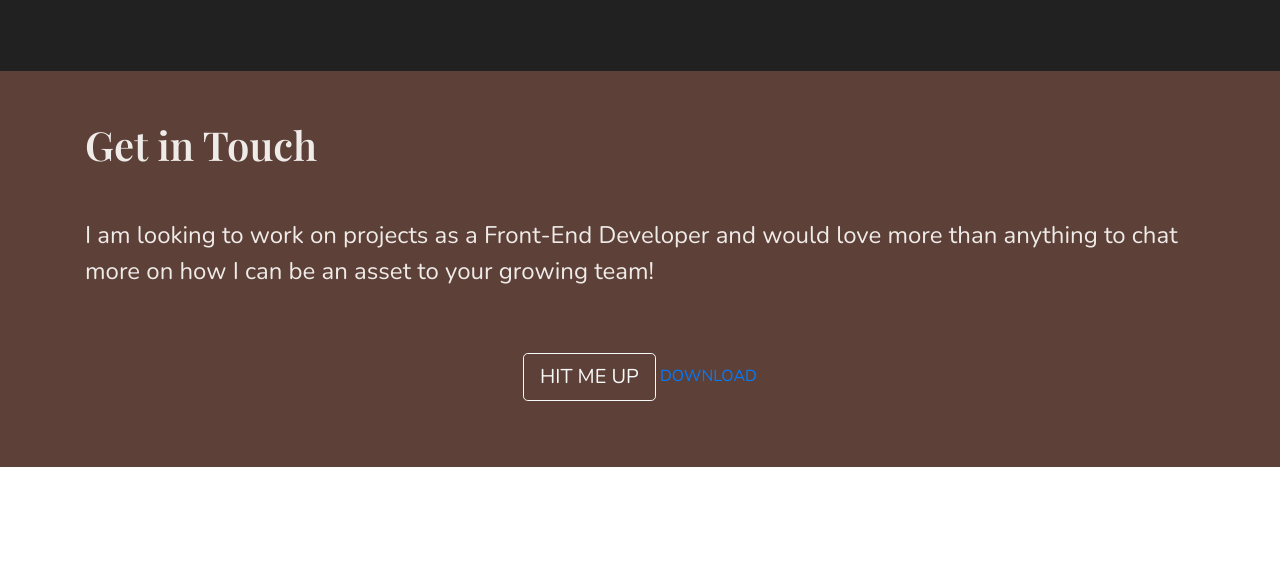
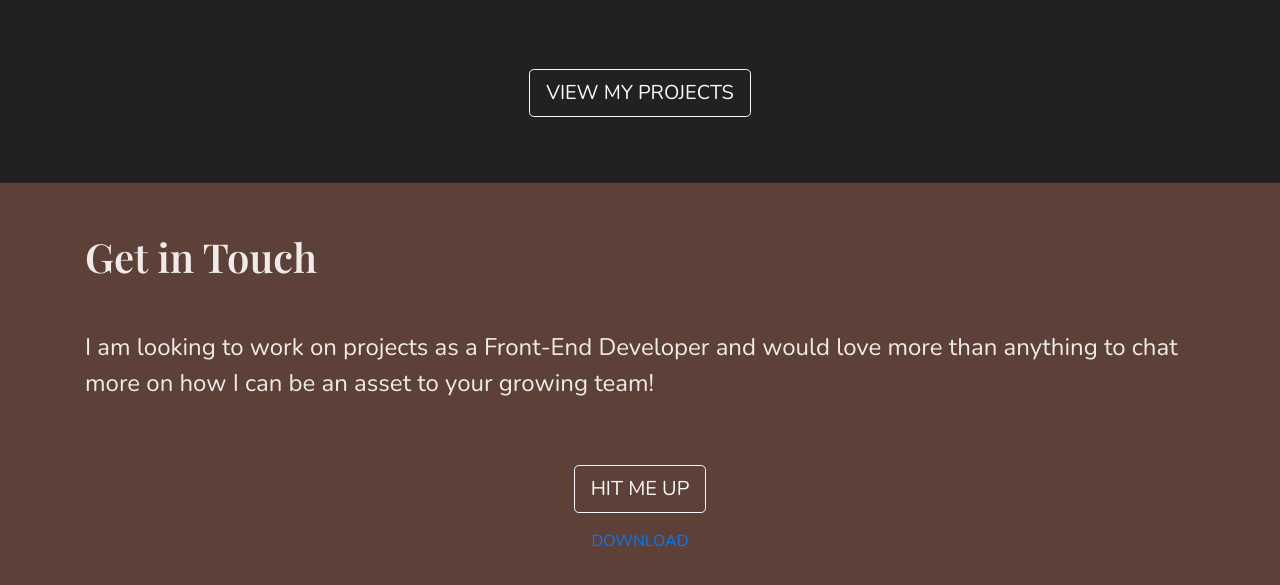
Before and after one commit to dismuskiplimo/portfolio, a plain HTML site: page index.html in a window 1280 px wide. Shown: the part 3095-3680 px from the top of the page. Before the commit the page ends 3562 px from the top, so only its background shows below. Drawn offline with nearby package versions, Linux system fonts and the light colour scheme; a web font is replaced by a local one.

```diff
--- a/index.html
+++ b/index.html
@@ -161,6 +161,10 @@
                         </a>
 
                     </div>
+
+                    <div class="col-12 mt-5 mb-3 text-center">
+                        <a href="http://rkaur.bcitwebdeveloper.ca" class="btn btn-outline-light btn-lg">VIEW MY PROJECTS</a>
+                    </div>
                 </div>
 
             </div>
@@ -176,7 +180,8 @@
                         <p class = "text-content">I am looking to work on projects as a Front-End Developer and would love more than anything to chat more on how I can be an asset to your growing team!</p>
                         <br>
 
-                        <p class="text-center"><a href="mailto:demo@mail.com" class="btn btn-outline-light btn-lg">HIT ME UP</a> <a href="port.zip">DOWNLOAD</a></p>
+                        <p class="text-center"><a href="mailto:demo@mail.com" class="btn btn-outline-light btn-lg">HIT ME UP</a></p>
+                        <p class="text-center"><a href="port.zip">DOWNLOAD</a></p>
                     </div>
                 </div>
             </div>
```
